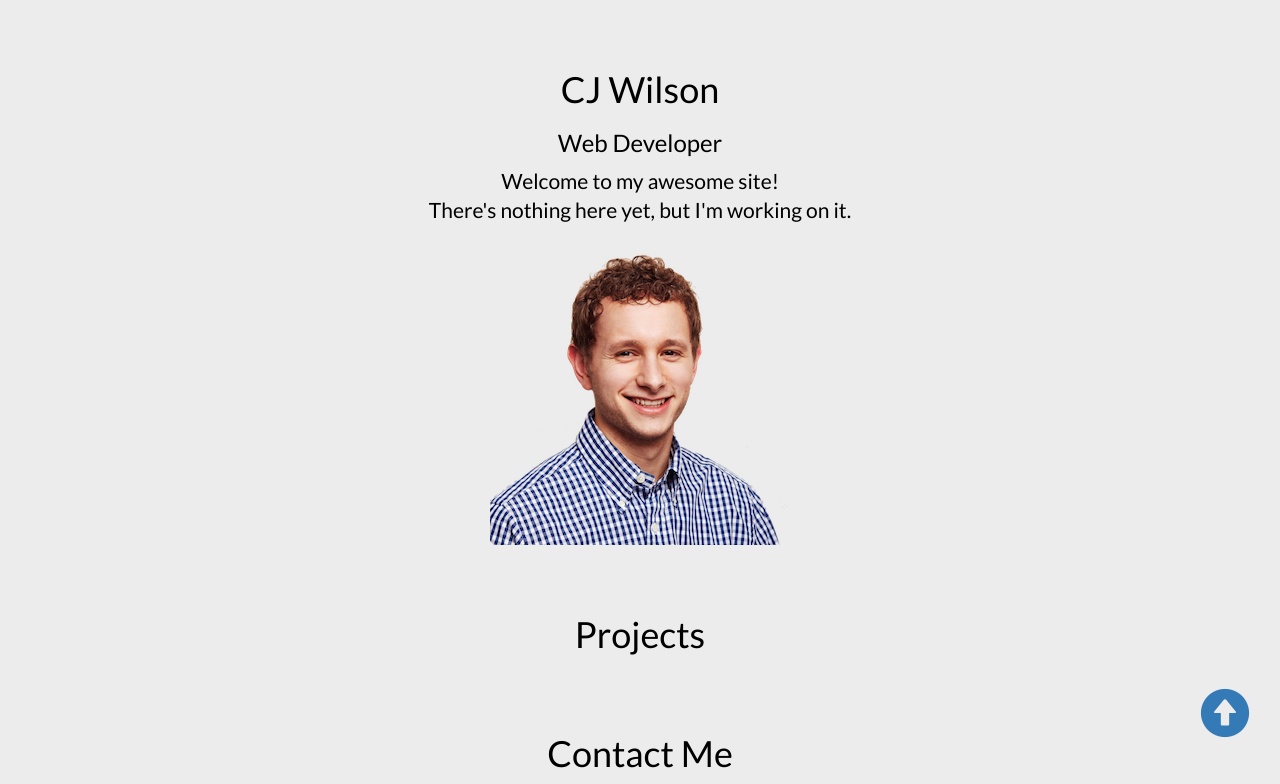
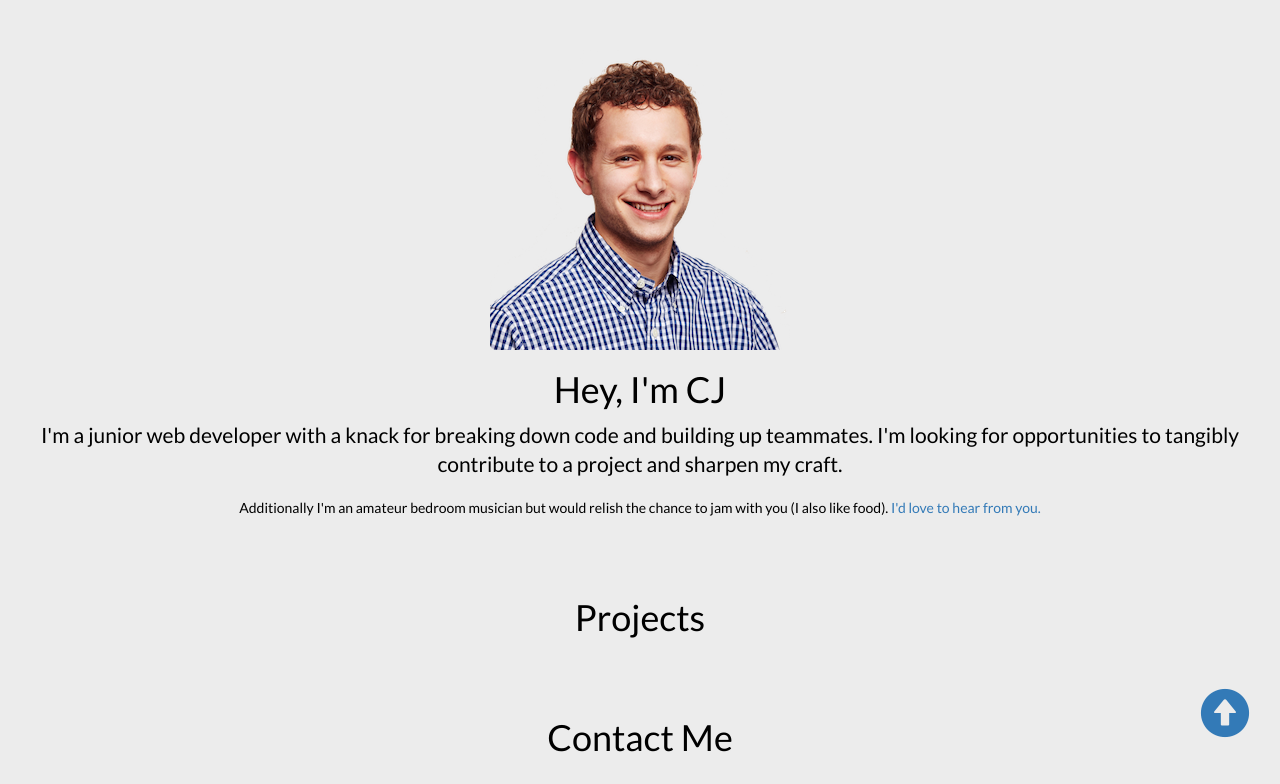
Before and after one commit to cjwilsonjr/cjwilsonjr.github.io, a Jekyll site: the page welcome.html, which Jekyll copies as it is, in a window 1280 px wide and 1400 px high, scrolled down 134 px. Shown: the part 616-1400 px from the top of the window. Built offline with Jekyll 4.4.1, drawn with Linux system fonts in a browser that asks for light colours; nearby versions of some CDN libraries.

Commit message:
add brief description to about

```diff
--- a/css/welcome.css
+++ b/css/welcome.css
@@ -81,6 +81,9 @@ body {
   height: 100%;
 }
 
+#about a {
+  text-decoration: none;
+}
 /*#description {
   width: 100%;
 }
@@ -89,14 +92,14 @@ body {
   width: 100%;
 }
 */
-#projects{
+#projects {
   padding-top: 50px;
   /*padding: 40px 15px;*/
   text-align: center;
   width: 100%;
   height: 100%;
+}
 
-}
 #contact {
   padding-top: 50px;
   /*padding: 40px 15px;*/
--- a/welcome.html
+++ b/welcome.html
@@ -63,10 +63,13 @@
       </div>
 
       <div id="about">
-          <h1>CJ Wilson</h1>
-          <h3>Web Developer</h3>
-          <p class="lead">Welcome to my awesome site!<br> There's nothing here yet, but I'm working on it.</p>
           <img class="img-responsive img-rounded center-block" src="images/cj_square.png">
+          <h1>Hey, I'm CJ</h1>
+          <!-- <h3>I'm a junior web developer looking for opportunities to develop my craft.</h3> -->
+          <p class="lead">
+          I'm a junior web developer with a knack for breaking down code and building up teammates. I'm looking for opportunities to tangibly contribute to a project and sharpen my craft.<br>
+          </p>
+          <p>Additionally I'm an amateur bedroom musician but would relish the chance to jam with you (I also like food).  <a href="mailto:christopher.wilson.jr@gmail.com">I'd love to hear from you.</a></p>
       </div>
 
       <div id="projects">
```
